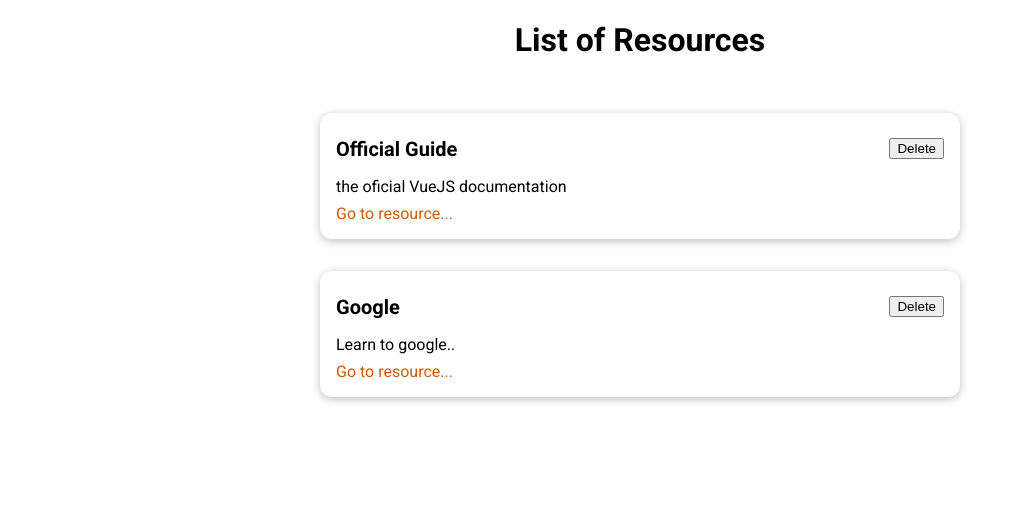
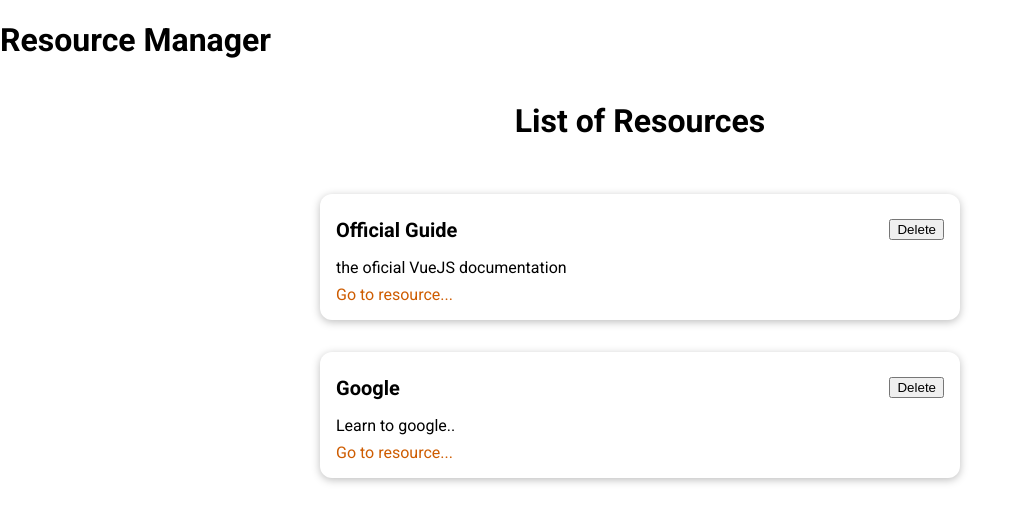
Before and after one commit to yeisson-venencia/resource-list, a Vue app in the folder client/: page / in a window 1280 px wide. Shown: the top 522 px of the page, without its empty margins (0-1025 px from the left). Built offline with nearby package versions, Linux system fonts and the light colour scheme.

Commit message:
p02/header: Adding header to the main app

```diff
--- a/client/src/App.vue
+++ b/client/src/App.vue
@@ -1,12 +1,16 @@
 <template>
-  <resource-panel :storedResources="storedResources"></resource-panel>
+  <div>
+    <the-header title="Resource Manager"></the-header>
+    <resource-panel :storedResources="storedResources"></resource-panel>
+  </div>
 </template>
 
 <script>
 import ResourcePanel from './components/resource-panel/ResourcePanel';
+import TheHeader from './components/layouts/TheHeader';
 
 export default {
-  components: { ResourcePanel },
+  components: { ResourcePanel, TheHeader },
   data() {
     return {
       storedResources: [
```
